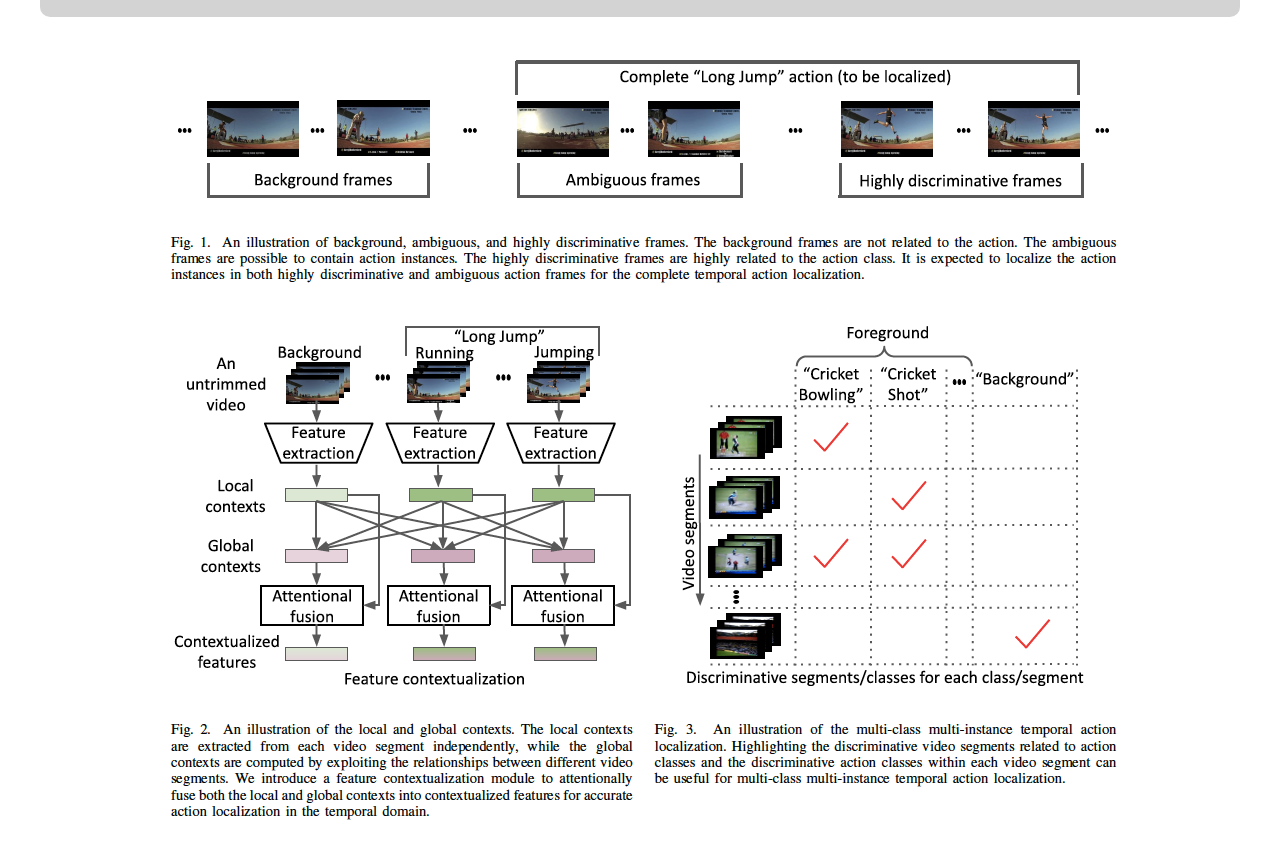
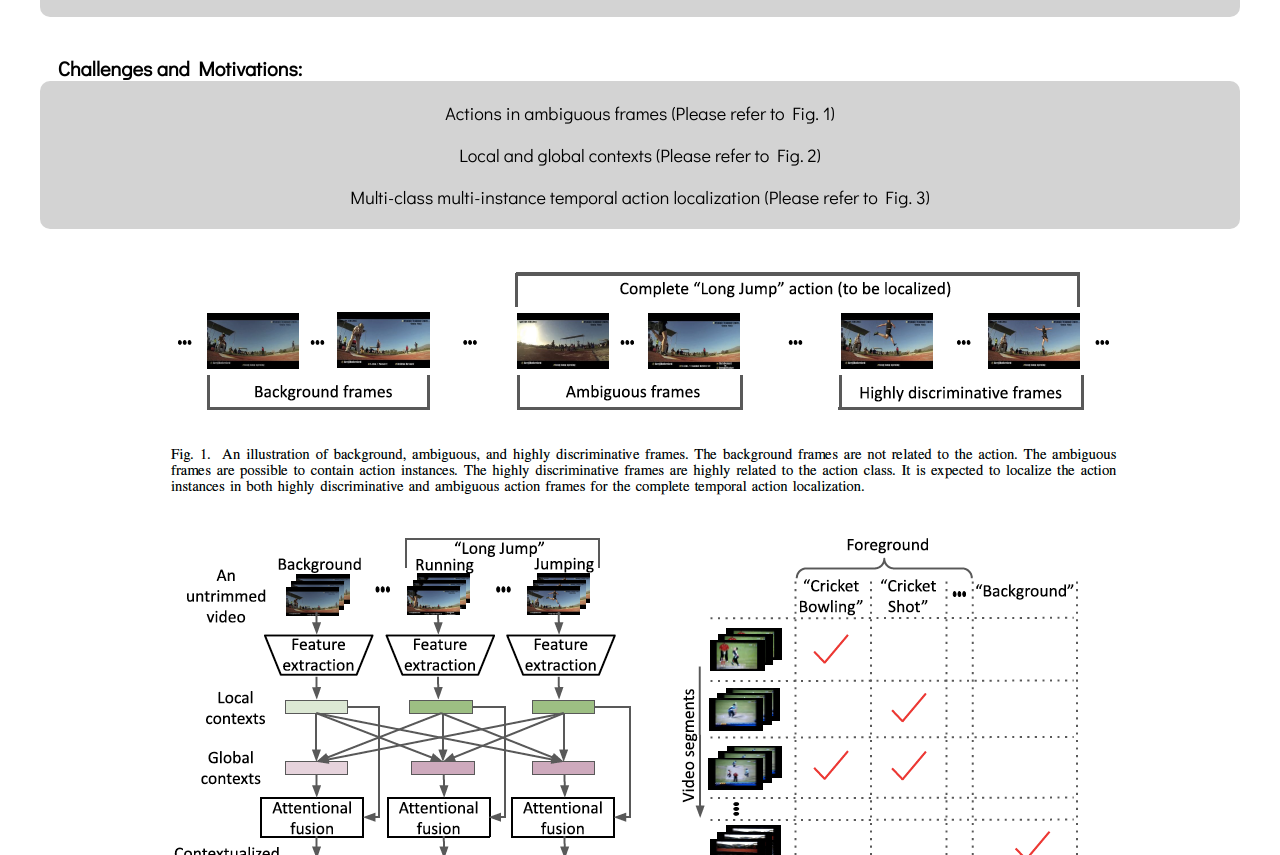
Before and after one commit to MoniruzzamanMd/F3-Net, a plain HTML site: page index.html in a window 1280 px wide. Shown: the part 995-1850 px from the top of the page. Drawn offline with Linux system fonts and the light colour scheme; some icons are missing.

Commit message:
Update index.html

```diff
--- a/index.html
+++ b/index.html
@@ -174,6 +174,18 @@ to improve other methods.</p>
             </td>
           </tr>
         </table>
+<br><br>
+<table class="bordered" width="100%" align="justify" border="0" cellspacing="0" cellpadding="20">
+          <heading><b>&nbsp&nbsp&nbsp Challenges and Motivations: </b></heading><br>
+          <tr>
+            <td width="1200" valign="middle">
+ 		<p align="left" style="font-size:18px;">Actions in ambiguous frames (Please refer to Fig. 1)</p>
+		 <p align="left" style="font-size:18px;">Local and global contexts (Please refer to Fig. 2)</p>
+		 <p align="left" style="font-size:18px;">Multi-class multi-instance temporal action localization (Please refer to Fig. 3)</p>
+            </td>
+          </tr>
+        </table>
+
         <br><br>
 	      <heading><b>&nbsp&nbsp&nbsp&nbsp&nbsp&nbsp&nbsp&nbsp&nbsp&nbsp&nbsp&nbsp&nbsp&nbsp&nbsp&nbsp&nbsp&nbsp&nbsp&nbsp&nbsp&nbsp&nbsp&nbsp&nbsp&nbsp&nbsp</b></heading> <img src="images/challenges.png" alt="Challenge" class="center">
 	<br><br>
```
